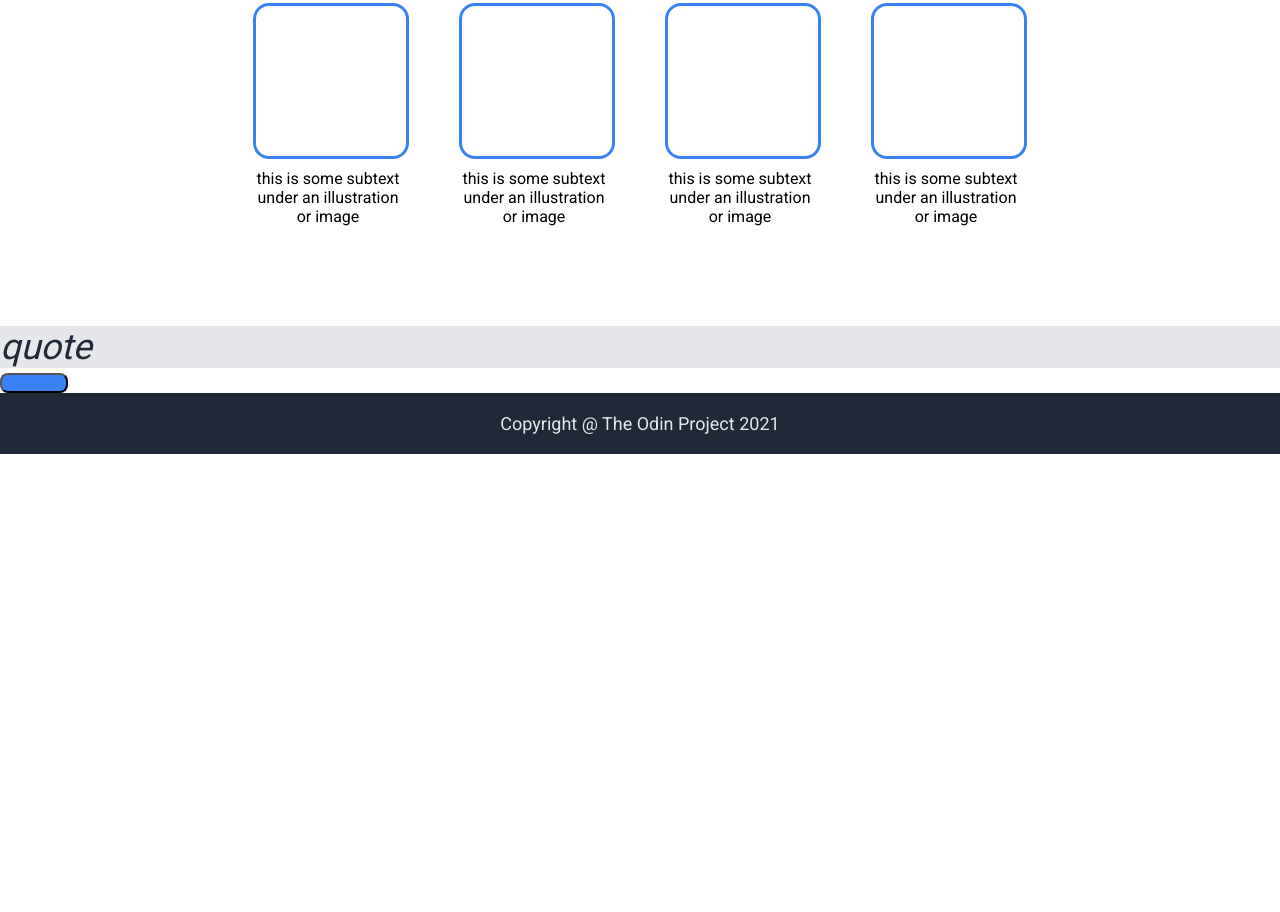
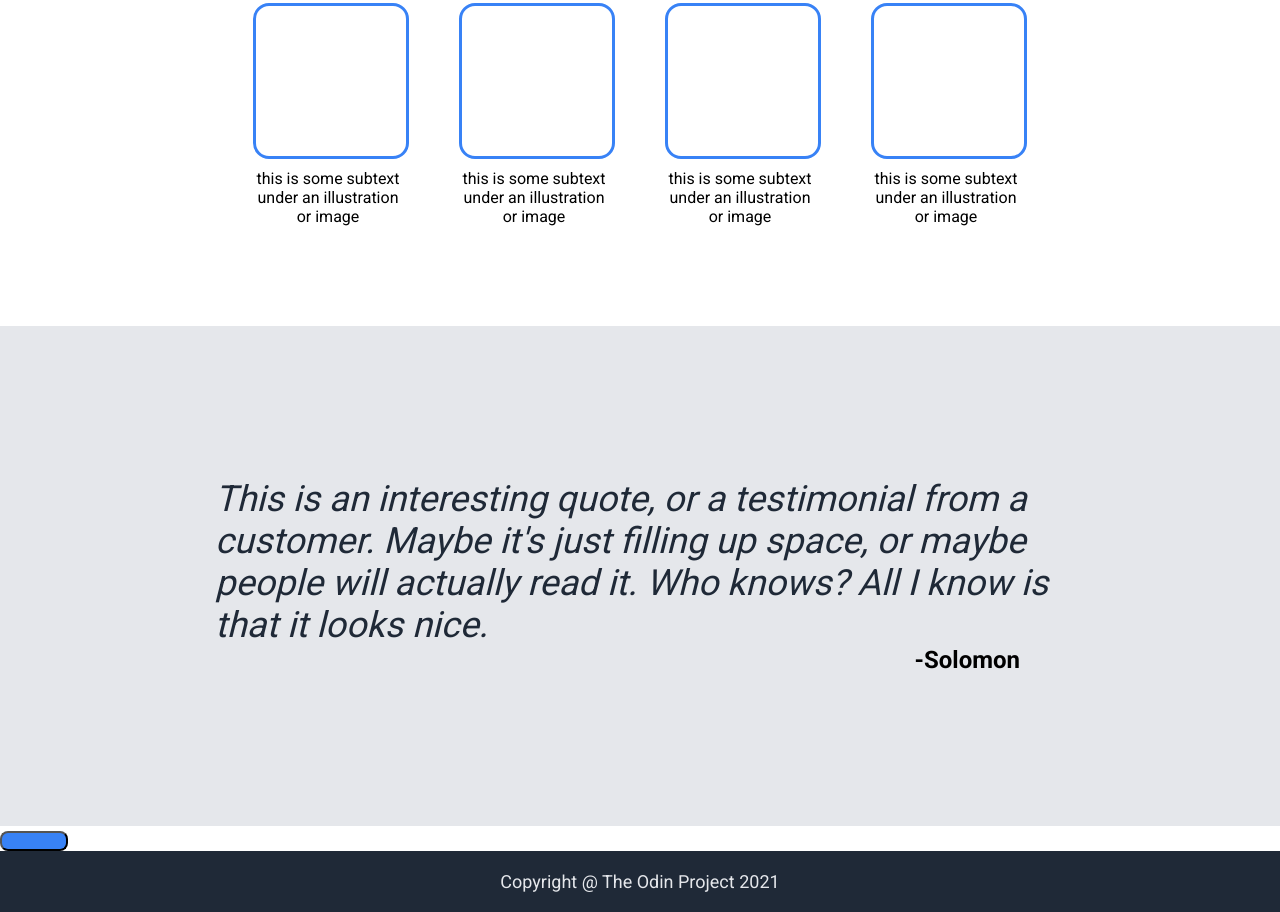
Before and after one commit to ImranullahKhann/landing-page, a plain HTML site: page index.html in a window 1280 px wide. Shown: the part 769-1681 px from the top of the page. Before the commit the page ends 1223 px from the top, so only its background shows below. Drawn offline with Linux system fonts and the light colour scheme.

Commit message:
Feat: Section 3 added

```diff
--- a/index.html
+++ b/index.html
@@ -57,10 +57,10 @@
     </div>
     <div class="three">
         <div class="quote">
-            quote
+            This is an interesting quote, or a testimonial from a customer. Maybe it's just filling up space, or maybe people will actually read it. Who knows? All I know is that it looks nice.
         </div>
         <div class="source">
-
+            -Solomon
         </div>
     </div>
     <div class="four">
--- a/style.css
+++ b/style.css
@@ -118,12 +118,25 @@ button {
 
 .three {
     background-color: #E5E7EB;
+    height: 500px;
+    display: flex;
+    flex-direction: column;
+    justify-content: center;
 }
 
 .quote {
     font-size: 36px;
     font-style: italic;
     color: #1F2937;
+    max-width: 850px;
+    align-self: center;
+}
+
+.source {
+    font-weight: bold;
+    font-size: 24px;
+    align-self: flex-end;
+    margin-right: 260px;
 }
 
 .footer {
```
